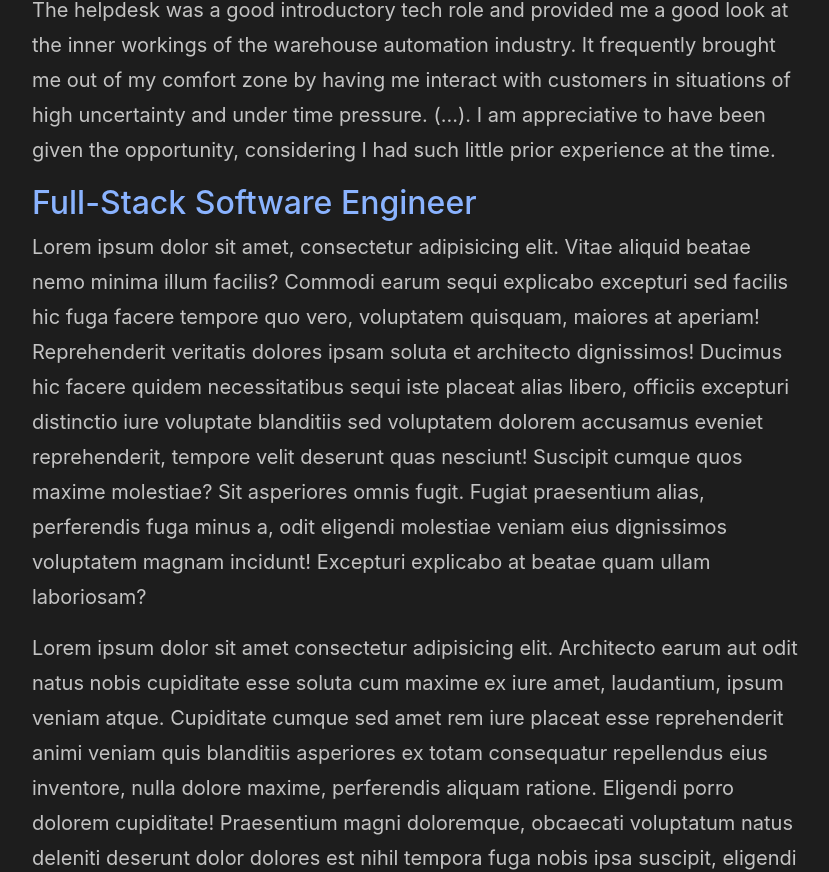
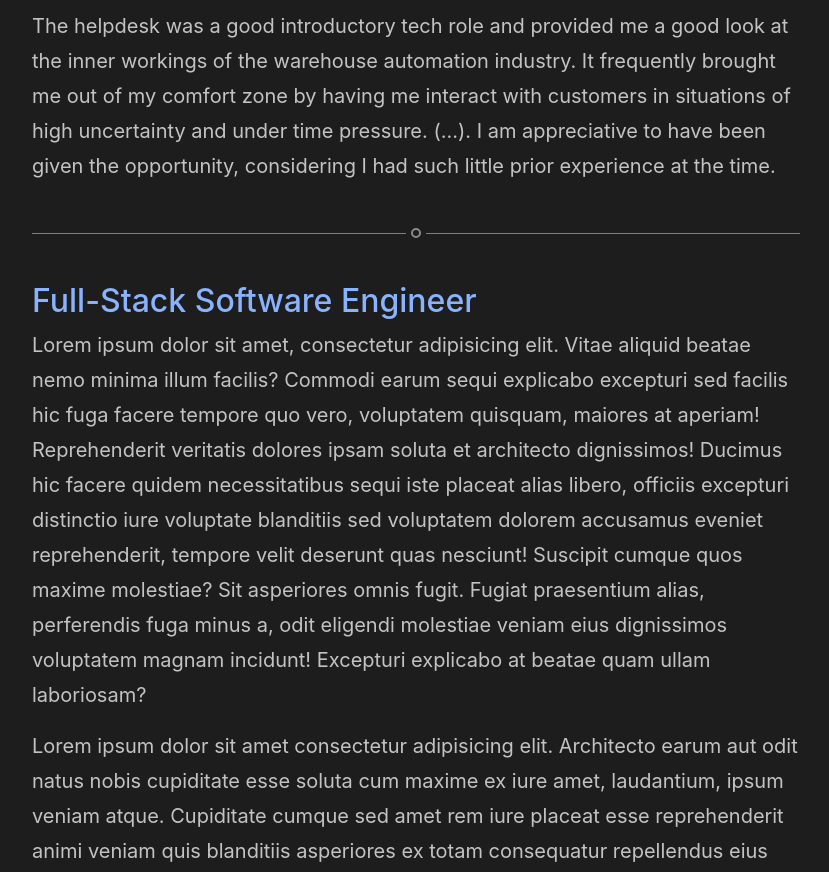
Before and after one commit to Dylan-Dotti/React-Portfolio-Website, a React (Create React App) app: page /employment in a window 1280 px wide. Shown: the part 2642-3514 px from the top of the page, without its empty margins (224-1053 px from the left). Built offline with nearby package versions, Linux system fonts and the light colour scheme.

Commit message:
Rework employment spacing, add job divider

```diff
--- a/src/Components/Employment/employment.scss
+++ b/src/Components/Employment/employment.scss
@@ -2,6 +2,9 @@
 
 #employment {
     padding: 80px 0;
+    display: flex;
+    flex-direction: column;
+    gap: 1rem;
 
     .page-header {
         color: $primary-color;
@@ -59,4 +62,8 @@
             color: $secondary-color;
         }
     }
+
+    .job-divider {
+        margin-bottom: 1rem;
+    }
 }
--- a/src/Components/Employment/index.tsx
+++ b/src/Components/Employment/index.tsx
@@ -78,6 +78,10 @@ const Employment: React.FC = () => {
 
             </ScrollFadeInSection>
 
+            <ScrollFadeInSection durationMS={appConstants.fadeInDurationMS} className="content-container job-divider">
+                <HrWithCircle className="softer" />
+            </ScrollFadeInSection>
+
             <ScrollFadeInSection durationMS={appConstants.fadeInDurationMS} className="job-section content-container">
                 <h2 className="job-title">Full-Stack Software Engineer</h2>
 
@@ -89,18 +93,6 @@ const Employment: React.FC = () => {
                 </p>
             </ScrollFadeInSection>
 
-
-            {/* <CrossfadeImageCarousel
-                className="ghd-carousel"
-                images={[
-                    "Img/GHD/IMG_0114.JPG",
-                    "Img/GHD/IMG_0116.JPG",
-                    "Img/GHD/IMG_0128.JPG",
-                    "Img/GHD/IMG_0129.JPG",
-
-                ]}
-            /> */}
-
         </div>
     );
 }
```
